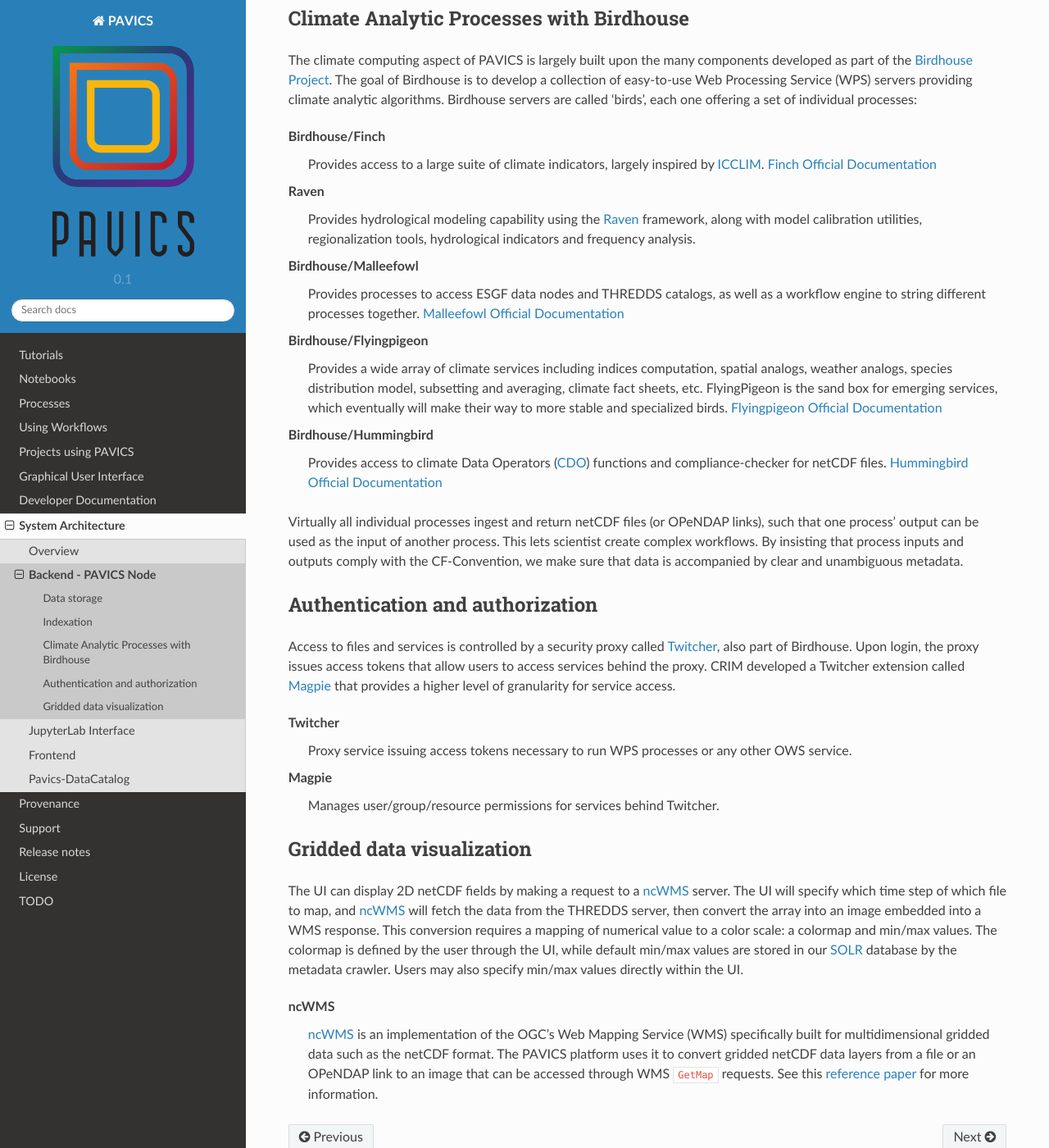
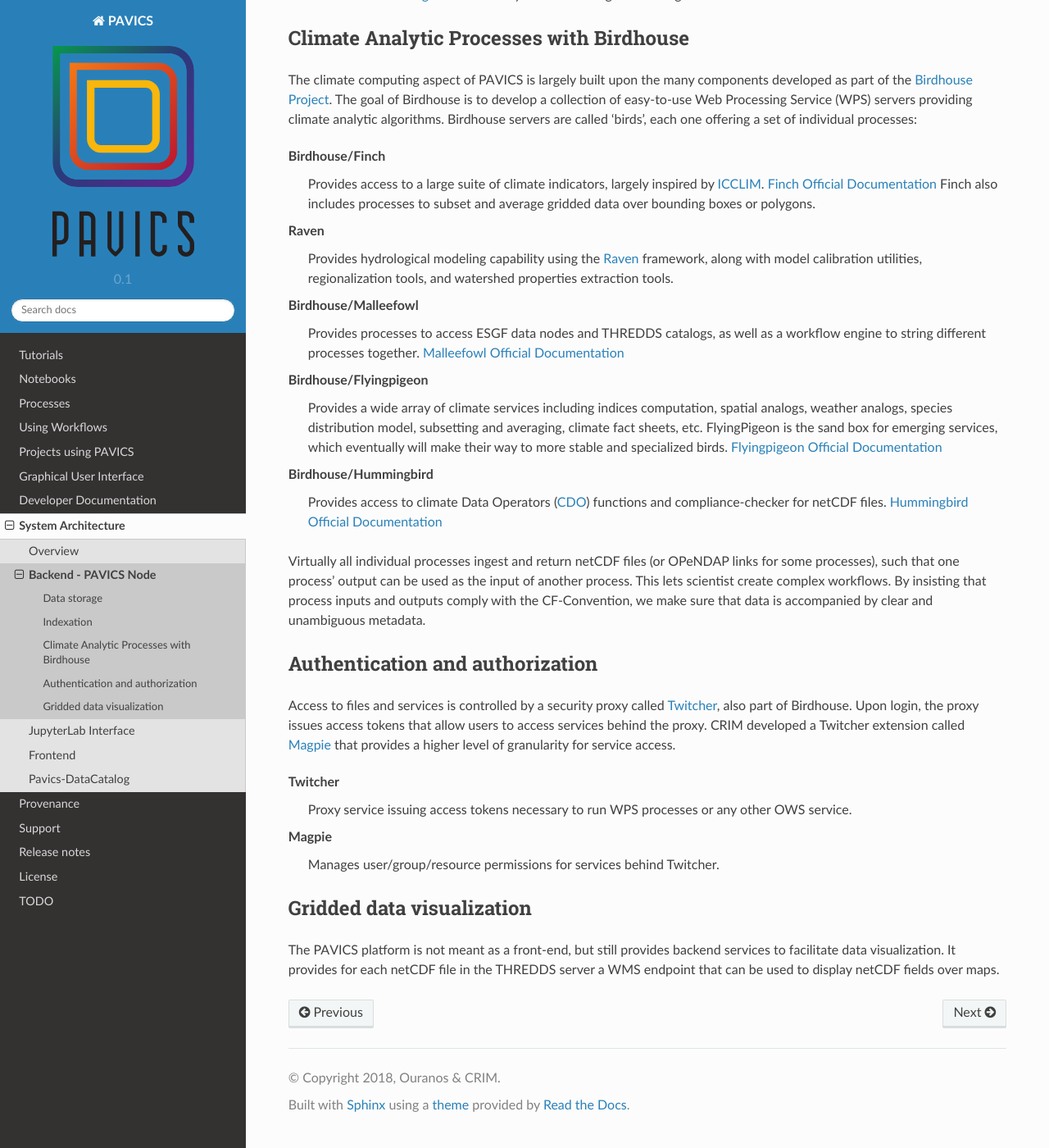
Before and after one commit to Ouranosinc/pavics-sdi, a Sphinx documentation site: the page built from docs/source/arch/backend.rst, in a window 1280 px wide and 1400 px high, scrolled down 1839 px. Shown: the whole window at 82% size. Built offline with Sphinx 7.4.7 and the Read the Docs theme 2.0.0, drawn with Linux system fonts in a browser that asks for light colours; pages that are not in the unit, such as notebooks, are missing from menus; some of the changed text lies outside the part shown.

Commit message:
update backend description

```diff
--- a/docs/source/arch/backend.rst
+++ b/docs/source/arch/backend.rst
@@ -41,10 +41,10 @@
 
 Birdhouse/Finch
     Provides access to a large suite of climate indicators, largely inspired by `ICCLIM`_.
-    `Finch Official Documentation <https://finch.readthedocs.io/en/latest/>`_
+    `Finch Official Documentation <https://finch.readthedocs.io/en/latest/>`_ Finch also includes processes to subset and average gridded data over bounding boxes or polygons.
 
 Raven
-    Provides hydrological modeling capability using the `Raven`_ framework, along with model calibration utilities, regionalization tools, hydrological indicators and frequency analysis.
+    Provides hydrological modeling capability using the `Raven`_ framework, along with model calibration utilities, regionalization tools, and watershed properties extraction tools.
 
 Birdhouse/Malleefowl
     Provides processes to access ESGF data nodes and THREDDS catalogs, as well as a workflow engine to string different processes together.
@@ -58,7 +58,7 @@
     Provides access to climate Data Operators (`CDO`_) functions and compliance-checker for netCDF files.
     `Hummingbird Official Documentation <https://birdhouse-hummingbird.readthedocs.io/en/latest/>`_
 
-Virtually all individual processes ingest and return netCDF files (or OPeNDAP links), such that one process' output can be used as the input of another process. This lets scientist create complex workflows. By insisting that process inputs and outputs comply with the CF-Convention, we make sure that data is accompanied by clear and unambiguous metadata.
+Virtually all individual processes ingest and return netCDF files (or OPeNDAP links for some processes), such that one process' output can be used as the input of another process. This lets scientist create complex workflows. By insisting that process inputs and outputs comply with the CF-Convention, we make sure that data is accompanied by clear and unambiguous metadata.
 
 
 Authentication and authorization
@@ -75,17 +75,11 @@
 
 Gridded data visualization
 --------------------------
-The UI can display 2D netCDF fields by making a request to a `ncWMS`_ server. The UI will specify which time step of which file to map, and `ncWMS`_ will fetch the data from the THREDDS server, then convert the array into an image embedded into a WMS response. This conversion requires a mapping of numerical value to a color scale: a colormap and min/max values. The colormap is defined by the user through the UI,   while default min/max values are stored in our `SOLR`_ database by the metadata crawler. Users may also specify min/max values directly within the UI.
-
-ncWMS
-    `ncWMS`_ is an implementation of the OGC's Web Mapping Service (WMS) specifically built for multidimensional gridded data such as the netCDF format. The PAVICS platform uses it to convert gridded netCDF data layers from a file or an OPeNDAP link to an image that can be accessed through WMS ``GetMap`` requests. See this `reference paper <https://doi.org/10.1016/j.envsoft.2013.04.002>`_ for more information.
-
+The PAVICS platform is not meant as a front-end, but still provides backend services to facilitate data visualization. It provides for each netCDF file in the THREDDS server a WMS endpoint that can be used to display netCDF fields over maps.
 
 .. _CDO: https://code.mpimet.mpg.de/projects/cdo/
 
 .. _`THREDDS`: https://www.unidata.ucar.edu/software/thredds/current/tds/
-
-.. _`ncWMS`:  https://reading-escience-centre.github.io/ncwms/
 
 .. _`GeoServer`: http://geoserver.org/about/
 
```
Also changed, not shown: other parts of docs/source/arch/backend.rst (+1 -1 lines).
